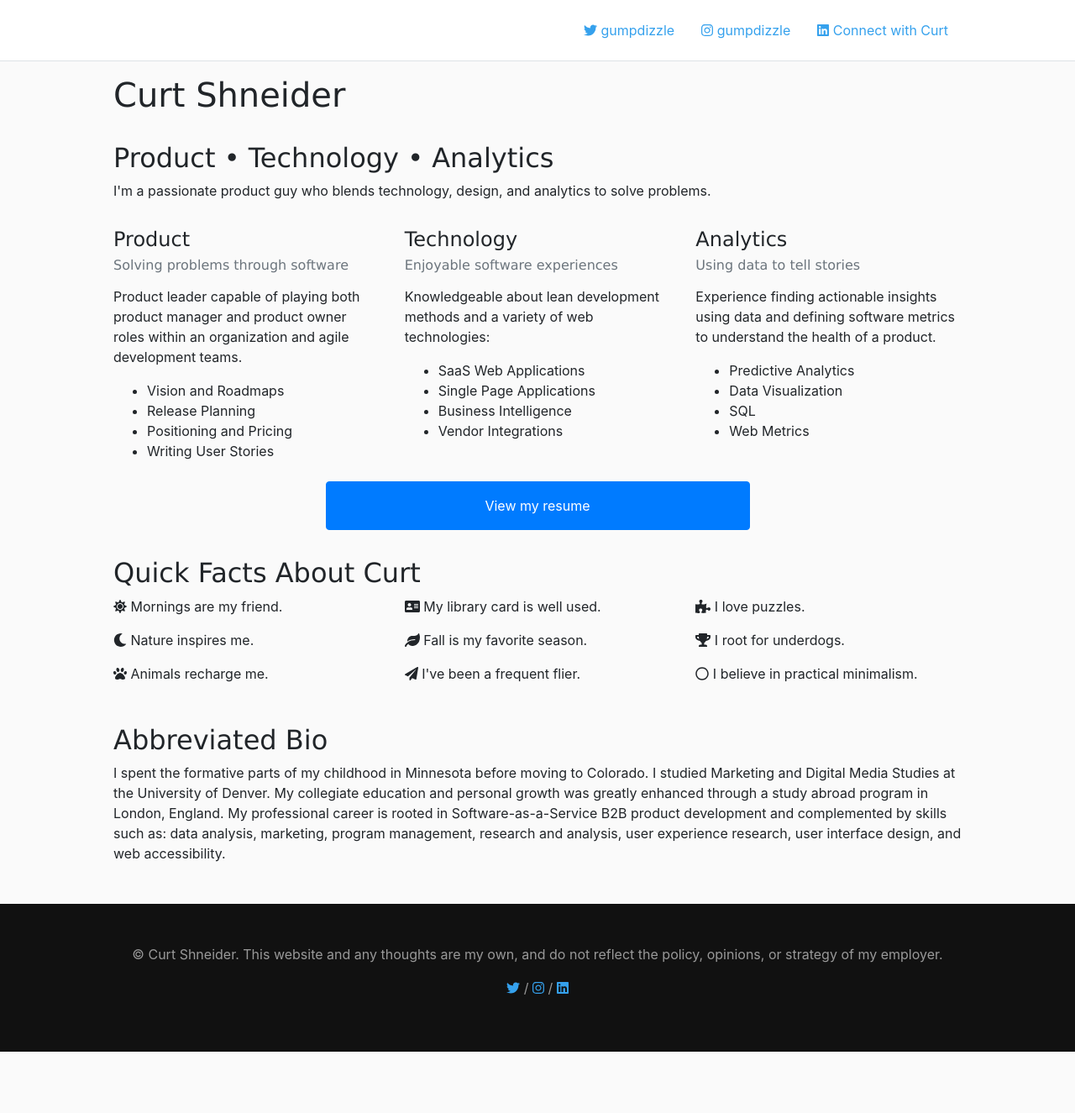
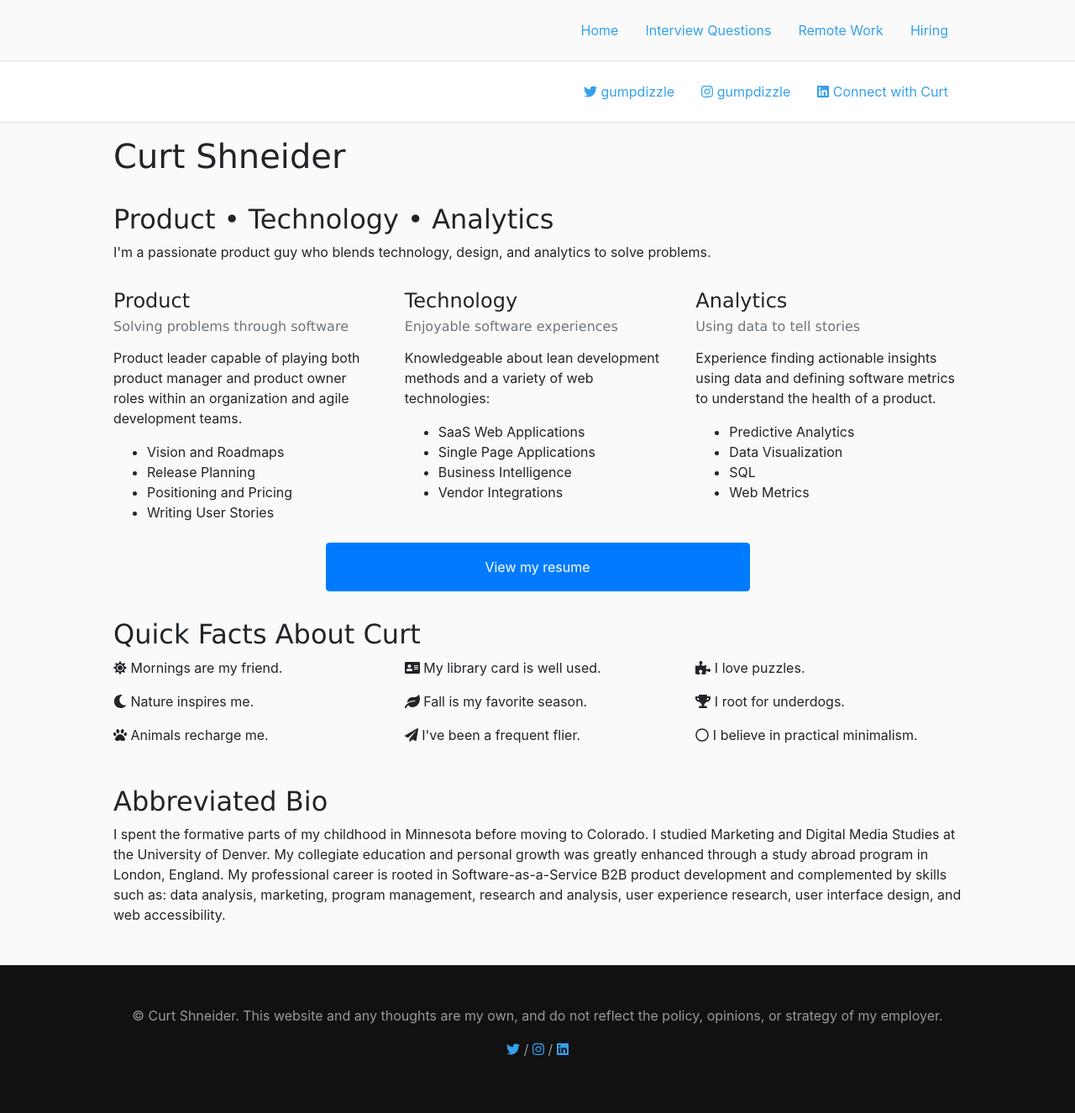
Before and after one commit to curtshneider/curtshneider.github.io, a Jekyll site: the page index.html, which Jekyll copies as it is, in a window 1280 px wide. Shown: the whole page at 84% size. Built offline with Jekyll 4.4.1, drawn with Linux system fonts in a browser that asks for light colours; nearby versions of some CDN libraries; some web fonts are replaced; before the commit the page ends 1252 px from its top, so only the background shows below that.

Commit message:
Added site navigation to index
Minor css changes to support adding site index

```diff
--- a/_layouts/default.html
+++ b/_layouts/default.html
@@ -22,7 +22,7 @@
 
   	<body>
   		<nav>
-			<div id="site-nav" class="pt-md-3">
+			<div id="site-nav" class="py-3">
 				<div class="container-fluid">
 					<ul class="nav justify-content-center justify-content-md-end">
 						<li class="nav-item">
@@ -41,7 +41,7 @@
 				</div> <!-- container-fluid -->
 			</div> <!-- site-nav -->
 
-			<div id="social-nav" class="border-bottom mb-3 py-3 ">
+			<div id="social-nav" class="border-top border-bottom mb-3 py-3 ">
   				<div class="container-fluid">
 					<ul class="nav justify-content-center justify-content-md-end">
 						<li class="nav-item">
--- a/css/a-copy.css
+++ b/css/a-copy.css
@@ -3,6 +3,8 @@ body {
 }
 
 nav {background: #ffffff;}
+
+#social-nav {background: #fafafa;}
 
 footer	{
 	margin: 3rem 0 0 0;
--- a/includes/a.css
+++ b/includes/a.css
@@ -3,6 +3,8 @@ body {
 }
 
 nav {background: #ffffff;}
+
+#site-nav {background: #fafafa;}
 
 footer	{
 	margin: 3rem 0 0 0;
--- a/index.html
+++ b/index.html
@@ -23,9 +23,26 @@
   	<body>
   		<nav>
 
+				<div id="site-nav" class="py-3">
+				<div class="container-fluid">
+					<ul class="nav justify-content-center justify-content-md-end">
+						<li class="nav-item">
+				   			<a class="nav-link" href="/" title="Home">Home</a>
+				  		</li>
+						<li class="nav-item">
+				   			<a class="nav-link" href="/interview-questions.html" title="Interview Questions">Interview Questions</a>
+				  		</li>
+				   		<li class="nav-item">
+				  		  <a class="nav-link" href="/remote-work.html" title="Remote Work">Remote Work</a>
+				  		</li>
+				  		<li class="nav-item">
+				  		  <a class="nav-link" href="/hiring.html" title="Hiring">Hiring</a>
+				  		</li>
+			  		</ul>
+				</div> <!-- container-fluid -->
+			</div> <!-- site-nav -->
 
-
-			<div class="border-bottom mb-3 py-3 ">
+			<div id="social-nav" class="border-top border-bottom mb-3 py-3 ">
   				<div class="container-fluid">
 					<ul class="nav justify-content-center justify-content-md-end">
 						<li class="nav-item">
```
